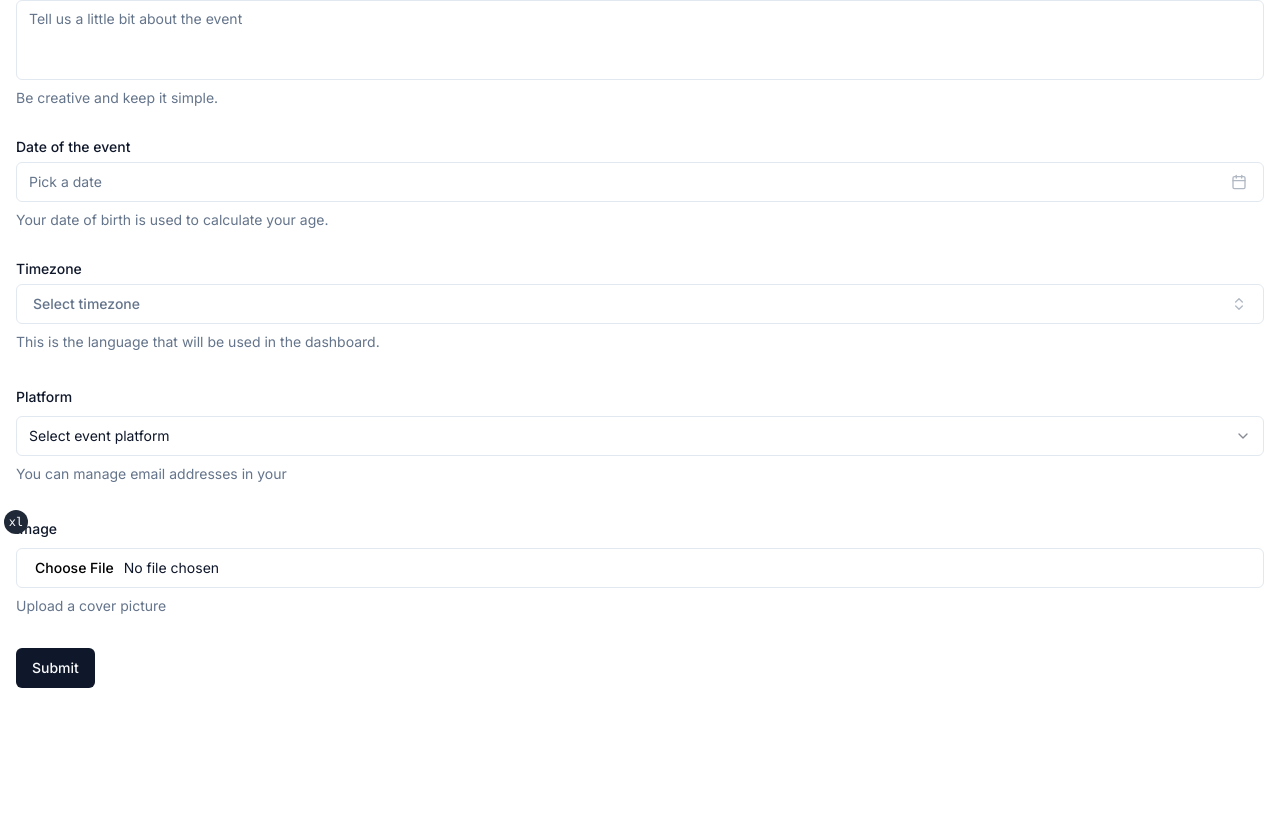
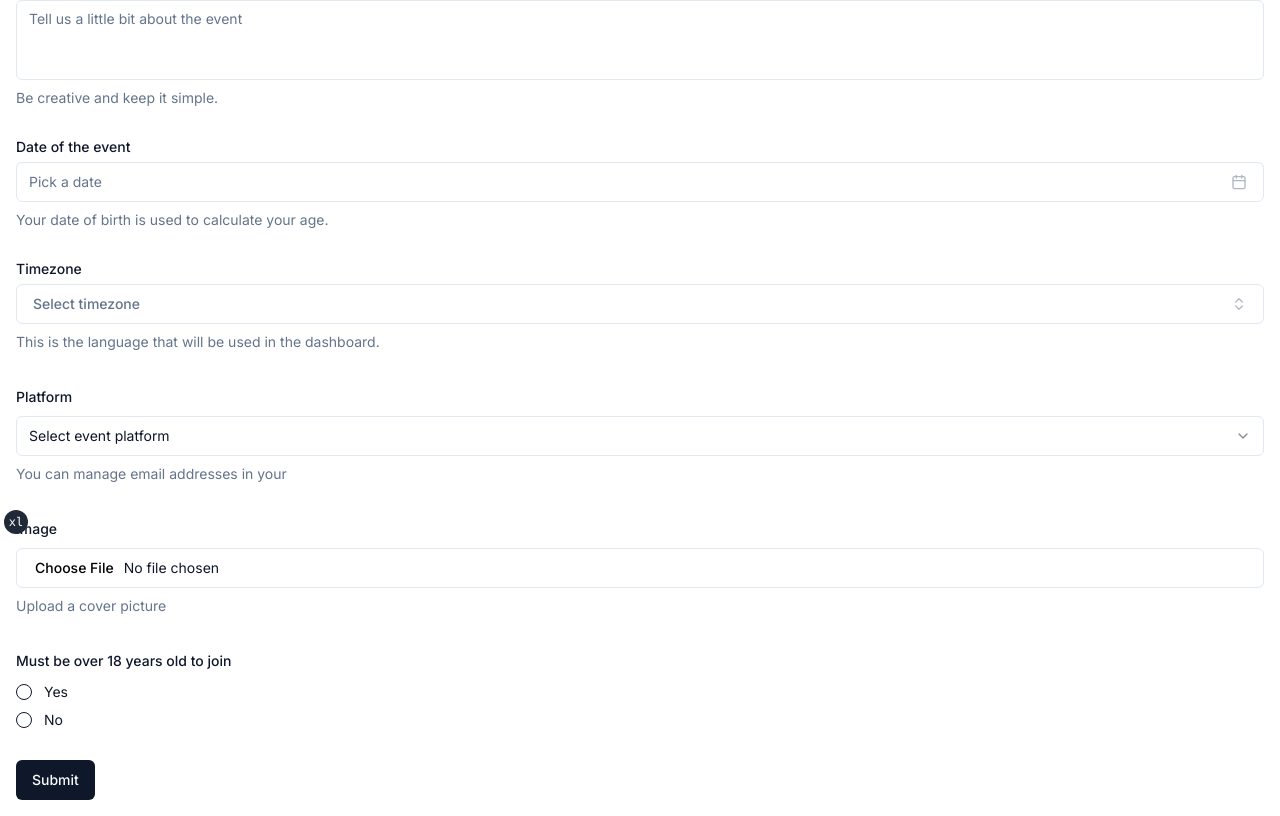
Before and after one commit to mirrordwellers/mirror-dwellers, a Next.js app: page /postevent in a window 1280 px wide. Shown: the part 262-1078 px from the top of the page. Before the commit the page ends 966 px from the top, so only its background shows below. Built offline with nearby package versions, Linux system fonts and the light colour scheme.

Commit message:
age restriction input

```diff
--- a/app/postevent/page.tsx
+++ b/app/postevent/page.tsx
@@ -32,6 +32,7 @@
   PopoverContent,
   PopoverTrigger,
 } from "@/components/ui/popover"
+import { RadioGroup, RadioGroupItem } from "@/components/ui/radio-group"
 import {
   Select,
   SelectContent,
@@ -58,8 +59,13 @@
   // { label: "Chinese", value: "zh" },
 ] as const
 
-const MAX_FILE_SIZE = 500000;
-const ACCEPTED_IMAGE_TYPES = ["image/jpeg", "image/jpg", "image/png", "image/webp"];
+const MAX_FILE_SIZE = 500000
+const ACCEPTED_IMAGE_TYPES = [
+  "image/jpeg",
+  "image/jpg",
+  "image/png",
+  "image/webp",
+]
 
 const FormSchema = z.object({
   title: z.string({
@@ -89,7 +95,10 @@
     .refine(
       (file) => ACCEPTED_IMAGE_TYPES.includes(file?.type),
       "Only .jpg, .jpeg, .png and .webp formats are supported."
-    )
+    ),
+  type: z.enum(["yes", "no"], {
+    required_error: "Check for age restriction",
+  }),
 })
 
 export default function page() {
@@ -306,6 +315,40 @@
               )}
             />
 
+            <FormField
+              control={form.control}
+              name="type"
+              render={({ field }) => (
+                <FormItem className="space-y-3">
+                  <FormLabel>Must be over 18 years old to join</FormLabel>
+                  <FormControl>
+                    <RadioGroup
+                      onValueChange={field.onChange}
+                      defaultValue={field.value}
+                      className="flex flex-col space-y-1"
+                    >
+
+                      <FormItem className="flex items-center space-x-3 space-y-0">
+                        <FormControl>
+                          <RadioGroupItem value="yes" />
+                        </FormControl>
+                        <FormLabel className="font-normal">
+                          Yes
+                        </FormLabel>
+                      </FormItem>
+                      <FormItem className="flex items-center space-x-3 space-y-0">
+                        <FormControl>
+                          <RadioGroupItem value="no" />
+                        </FormControl>
+                        <FormLabel className="font-normal">No</FormLabel>
+                      </FormItem>
+                    </RadioGroup>
+                  </FormControl>
+                  <FormMessage />
+                </FormItem>
+              )}
+            />
+
             <Button type="submit">Submit</Button>
           </form>
         </Form>
--- /dev/null
+++ b/components/ui/radio-group.tsx
@@ -0,0 +1,44 @@
+"use client"
+
+import * as React from "react"
+import * as RadioGroupPrimitive from "@radix-ui/react-radio-group"
+import { Circle } from "lucide-react"
+
+import { cn } from "@/lib/utils"
+
+const RadioGroup = React.forwardRef<
+  React.ElementRef<typeof RadioGroupPrimitive.Root>,
+  React.ComponentPropsWithoutRef<typeof RadioGroupPrimitive.Root>
+>(({ className, ...props }, ref) => {
+  return (
+    <RadioGroupPrimitive.Root
+      className={cn("grid gap-2", className)}
+      {...props}
+      ref={ref}
+    />
+  )
+})
+RadioGroup.displayName = RadioGroupPrimitive.Root.displayName
+
+const RadioGroupItem = React.forwardRef<
+  React.ElementRef<typeof RadioGroupPrimitive.Item>,
+  React.ComponentPropsWithoutRef<typeof RadioGroupPrimitive.Item>
+>(({ className, children, ...props }, ref) => {
+  return (
+    <RadioGroupPrimitive.Item
+      ref={ref}
+      className={cn(
+        "aspect-square h-4 w-4 rounded-full border border-primary text-primary ring-offset-background focus:outline-none focus-visible:ring-2 focus-visible:ring-ring focus-visible:ring-offset-2 disabled:cursor-not-allowed disabled:opacity-50",
+        className
+      )}
+      {...props}
+    >
+      <RadioGroupPrimitive.Indicator className="flex items-center justify-center">
+        <Circle className="h-2.5 w-2.5 fill-current text-current" />
+      </RadioGroupPrimitive.Indicator>
+    </RadioGroupPrimitive.Item>
+  )
+})
+RadioGroupItem.displayName = RadioGroupPrimitive.Item.displayName
+
+export { RadioGroup, RadioGroupItem }
--- a/package.json
+++ b/package.json
@@ -18,6 +18,7 @@
     "@radix-ui/react-dialog": "^1.0.4",
     "@radix-ui/react-label": "^2.0.2",
     "@radix-ui/react-popover": "^1.0.6",
+    "@radix-ui/react-radio-group": "^1.1.3",
     "@radix-ui/react-select": "^1.2.2",
     "@radix-ui/react-slot": "^1.0.2",
     "@radix-ui/react-toast": "^1.1.4",
```
Also changed, not shown: 1 other file (tests, documents, lock files or other folders).
